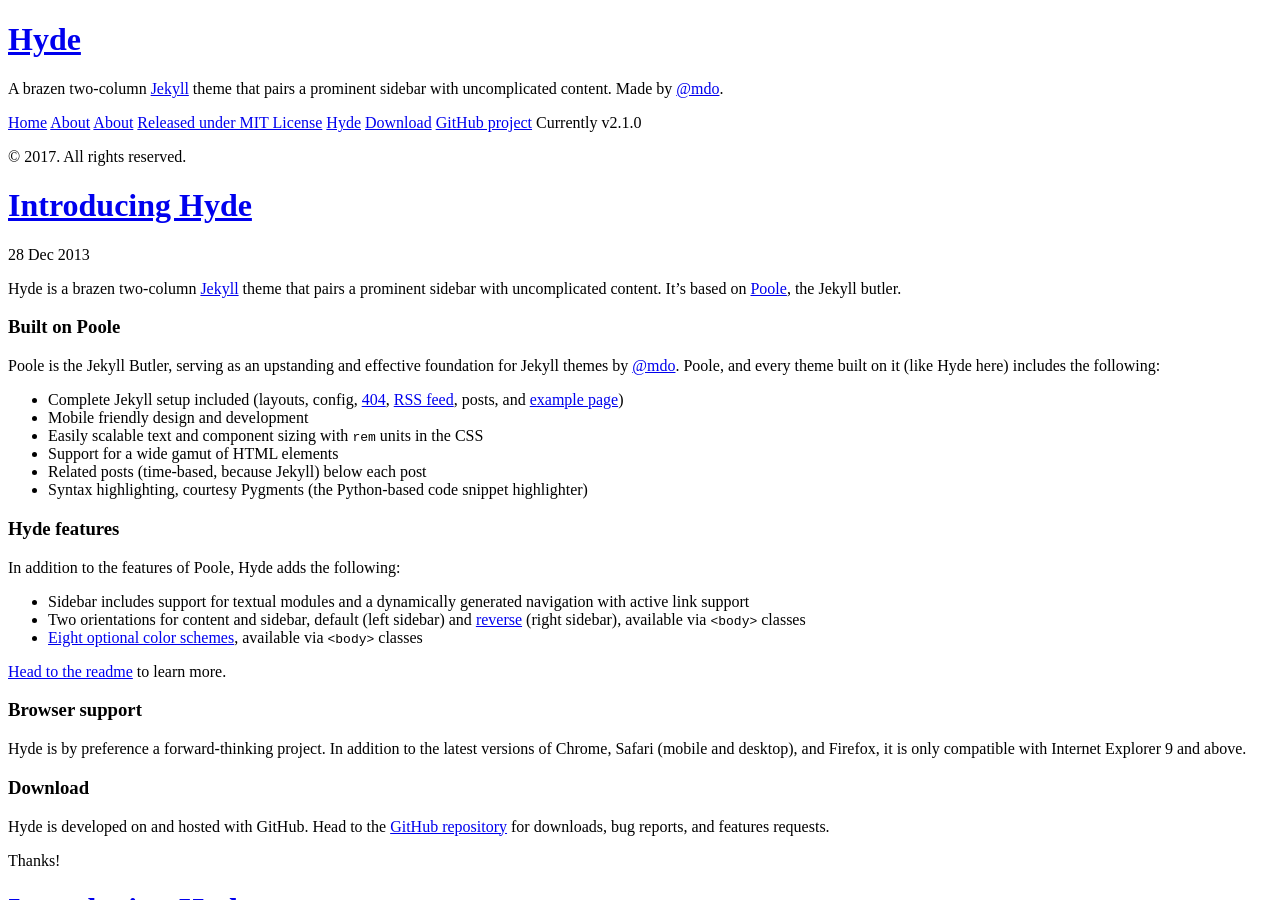
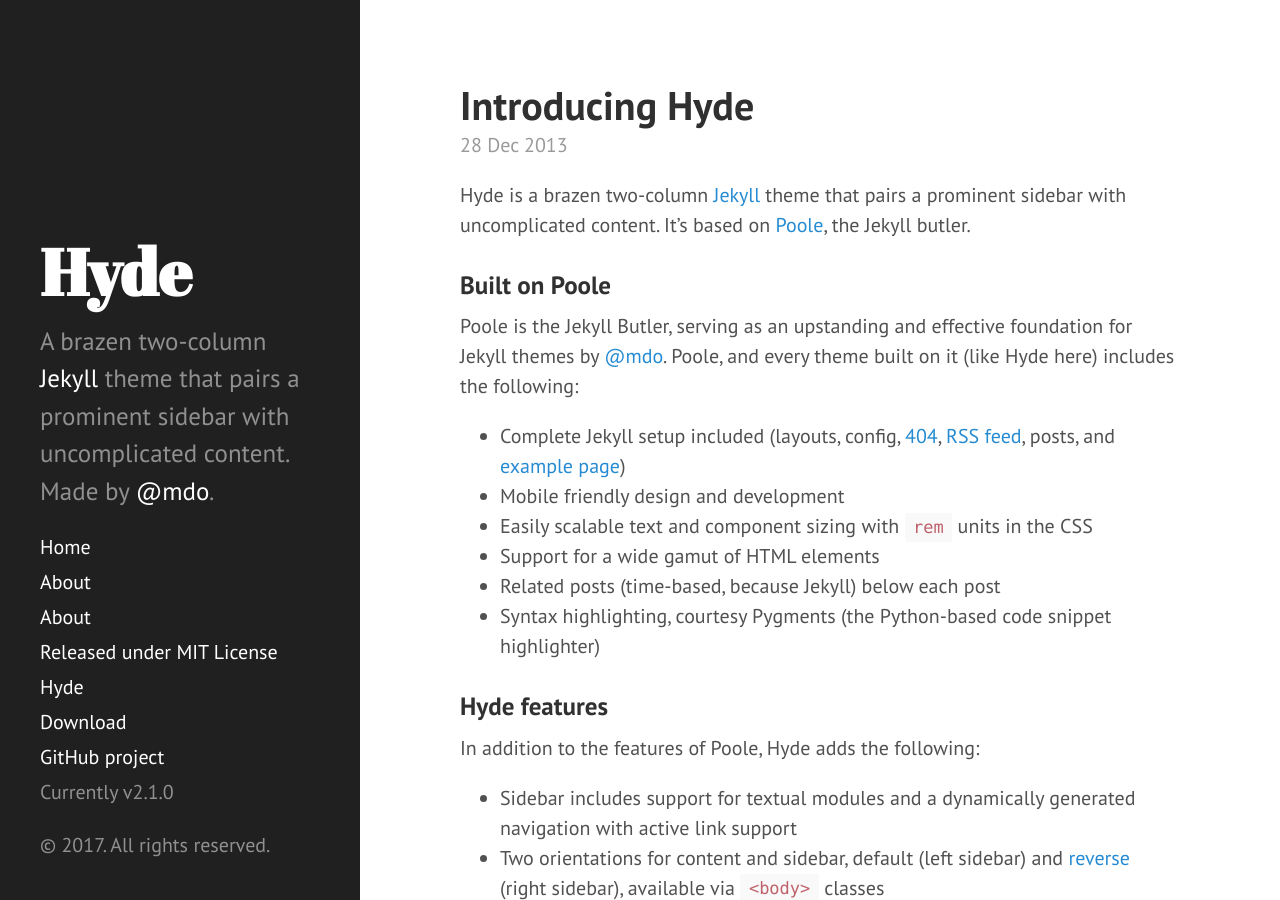
Before and after one commit to dcpixel/dcpixel, a Jekyll site: the page built from index.html, in a window 1280 px wide and 900 px high. Built offline with Jekyll 4.4.1, drawn with Linux system fonts in a browser that asks for light colours; Markdown is read by kramdown in place of the engine named in the settings; the list of posts is cut into pages by our own code.

Commit message:
Create head.html

```diff
--- a/_includes/head.html
+++ b/_includes/head.html
@@ -15,9 +15,9 @@
   </title>
 
   <!-- CSS -->
-  <link rel="stylesheet" href="{{ site.baseurl }}public/css/poole.css">
-  <link rel="stylesheet" href="{{ site.baseurl }}public/css/syntax.css">
-  <link rel="stylesheet" href="{{ site.baseurl }}public/css/hyde.css">
+  <link rel="stylesheet" href="https://dcpixel.github.io/dcpixel/public/css/poole.css">
+  <link rel="stylesheet" href="https://dcpixel.github.io/dcpixel/public/css/syntax.css">
+  <link rel="stylesheet" href="https://dcpixel.github.io/dcpixel/public/css/hyde.css">
   <link rel="stylesheet" href="http://fonts.googleapis.com/css?family=PT+Sans:400,400italic,700|Abril+Fatface">
 
   <!-- Icons -->
```
